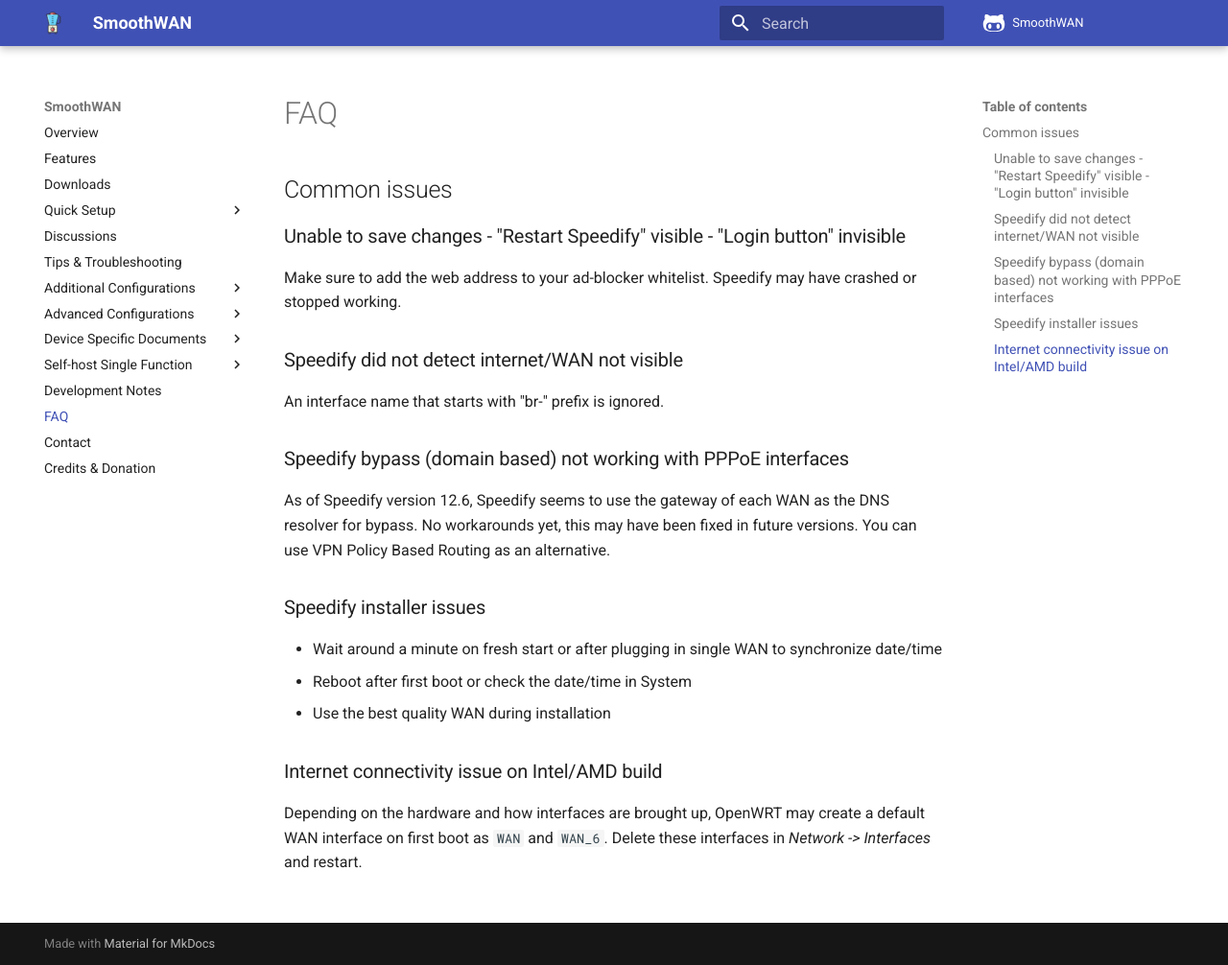
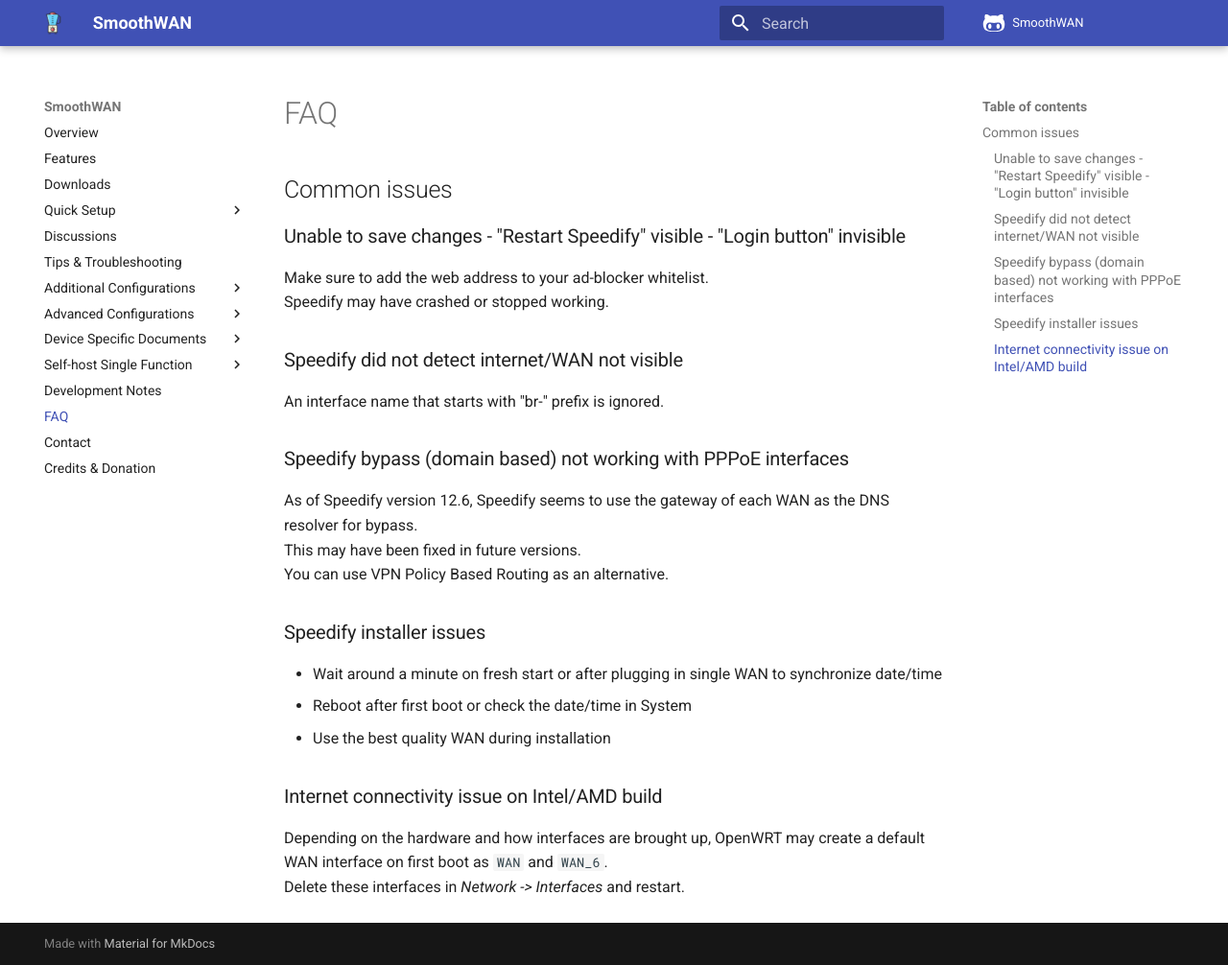
Before and after one commit to SmoothWAN/SmoothWAN-docs, an MkDocs documentation site: the page built from docs/faq.md, in a window 1280 px wide and 1006 px high. Shown: the whole window at 96% size. Built offline with MkDocs 1.6.1 and Material for MkDocs 9.7.7, drawn with Linux system fonts in a browser that asks for light colours; comment, search, counter and statistics services are not loaded.

```diff
--- a/docs/faq.md
+++ b/docs/faq.md
@@ -13,7 +13,7 @@
 ### Speedify bypass (domain based) not working with PPPoE interfaces
 
 As of Speedify version 12.6, Speedify seems to use the gateway of each WAN as the DNS resolver for bypass.
-No workarounds yet, this may have been fixed in future versions.
+This may have been fixed in future versions.
 You can use VPN Policy Based Routing as an alternative.
 
 ### Speedify installer issues
```
Also changed, not shown: docs/contact.md (+7 -0 lines), docs/macvlan.md (+2 -0 lines).
